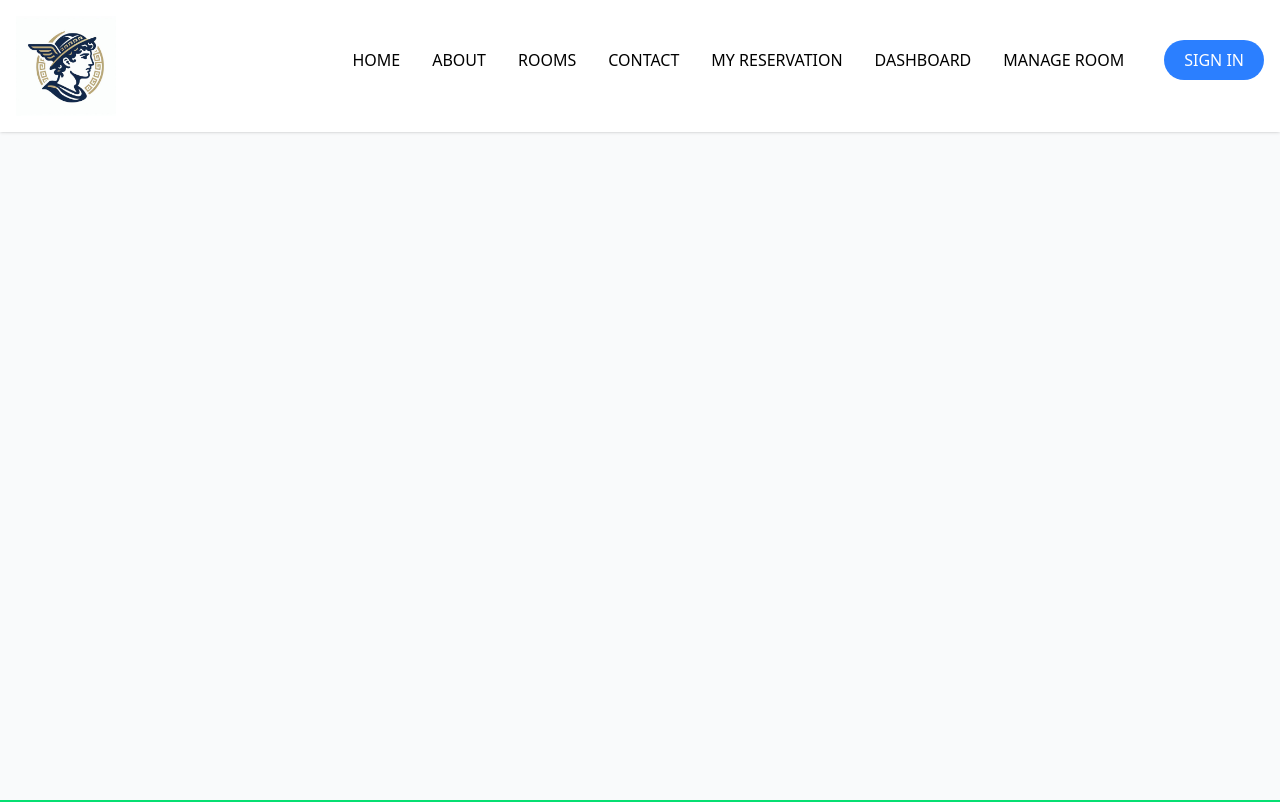
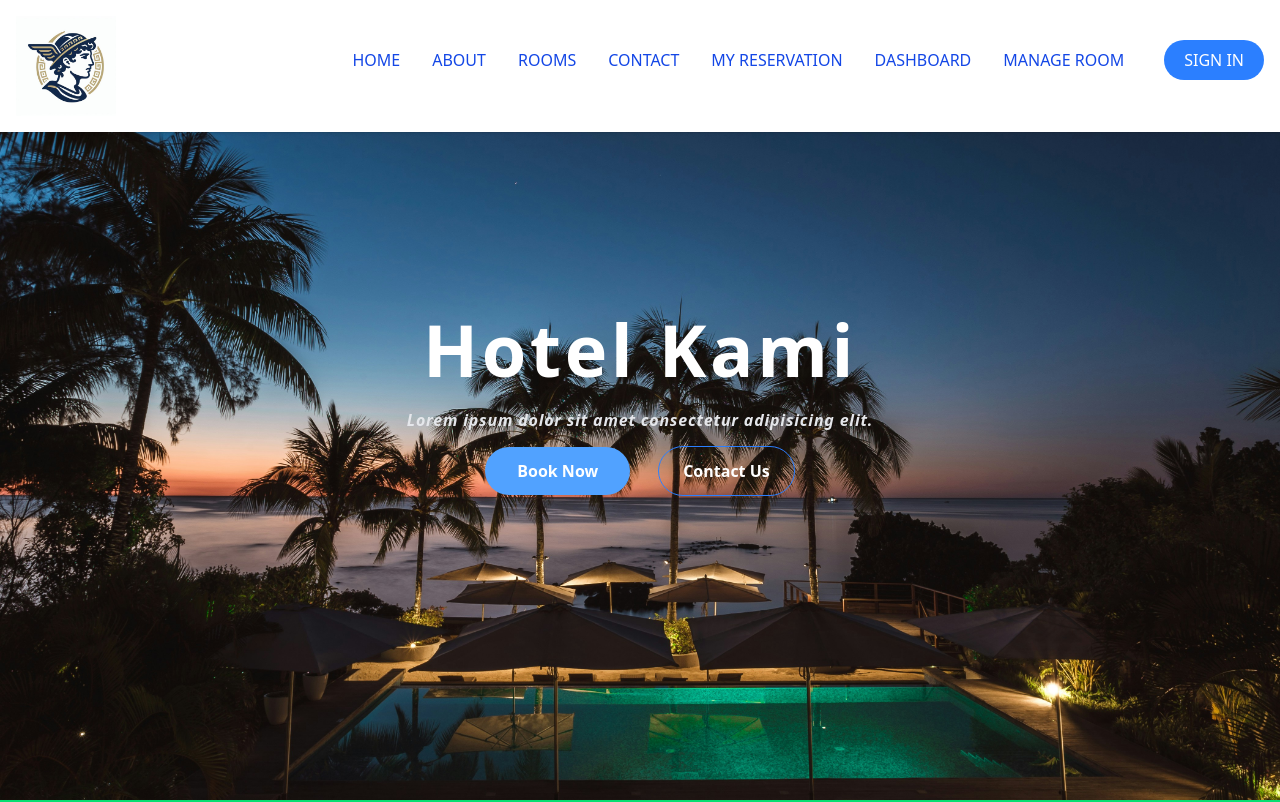
Before and after one commit to gvhaidar-bot/next-js-project, a Next.js app: page / in a window 1280 px wide. Shown: the top 802 px of the page. Built offline with nearby package versions, Linux system fonts and the light colour scheme.

Commit message:
membuat fitur hero

```diff
--- a/app/page.tsx
+++ b/app/page.tsx
@@ -1,7 +1,9 @@
+import Hero from "@/components/hero";
+
 export default function Home() {
   return (
     <div>
-      <h1>Home Page</h1>
+      <Hero />
     </div>
   );
 }
--- /dev/null
+++ b/components/hero.tsx
@@ -0,0 +1,29 @@
+import Image from "next/image";
+import Link from "next/link";
+
+const Hero = () => {
+  return (
+    <div className="relative h-screen overflow-hidden text-white">
+      <div className="absolute inset-0">
+        <Image src="/hero.jpg" fill className="w-full h-full object-cover object-center" alt="hero" />
+        <div className="absolute bg-black inset-0 opacity-0"></div>
+      </div>
+
+      <div className="h-full text-center relative flex items-center justify-center flex-col  ">
+        <h1 className="text-7xl leading-tight font-bold tracking-wider mb-4">Hotel Kami</h1>
+        <p className="text-gray-200 font-semibold italic leading-tight tracking-wider">Lorem ipsum dolor sit amet consectetur adipisicing elit. </p>
+
+        <div className="flex items-center gap-7 mt-4">
+          <Link href="/room" className="block bg-blue-400 rounded-full py-3 px-8 text-center font-bold hover:bg-blue-900 cursor-pointer hover:scale-105 transition-all">
+            Book Now
+          </Link>
+          <Link href="/Contact" className="border px-6 py-3 rounded-full border-blue-500 font-bold hover:bg-blue-950  hover:scale-105 hover:border-none transition-all">
+            Contact Us
+          </Link>
+        </div>
+      </div>
+    </div>
+  );
+};
+
+export default Hero;
--- a/components/navbar/navlink.tsx
+++ b/components/navbar/navlink.tsx
@@ -18,7 +18,7 @@ const NavLink = () => {
           hidden: !open,
         })}
       >
-        <ul className="flex flex-col p-4 bg-gray-50 text-sm uppercase mt-4 space-y-3 md:flex-row md:justify-between space-x-2 md:p-0 md:text-base md:bg-white md:mt-0">
+        <ul className="flex text-blue-700 flex-col p-4 bg-gray-50 text-sm uppercase mt-4 space-y-3 md:flex-row md:justify-between space-x-2 md:p-0 md:text-base md:bg-white md:mt-0">
           <li>
             <Link className="block hover:text-gray-500  rounded-full py-2 px-3" href="/">
               Home
```
